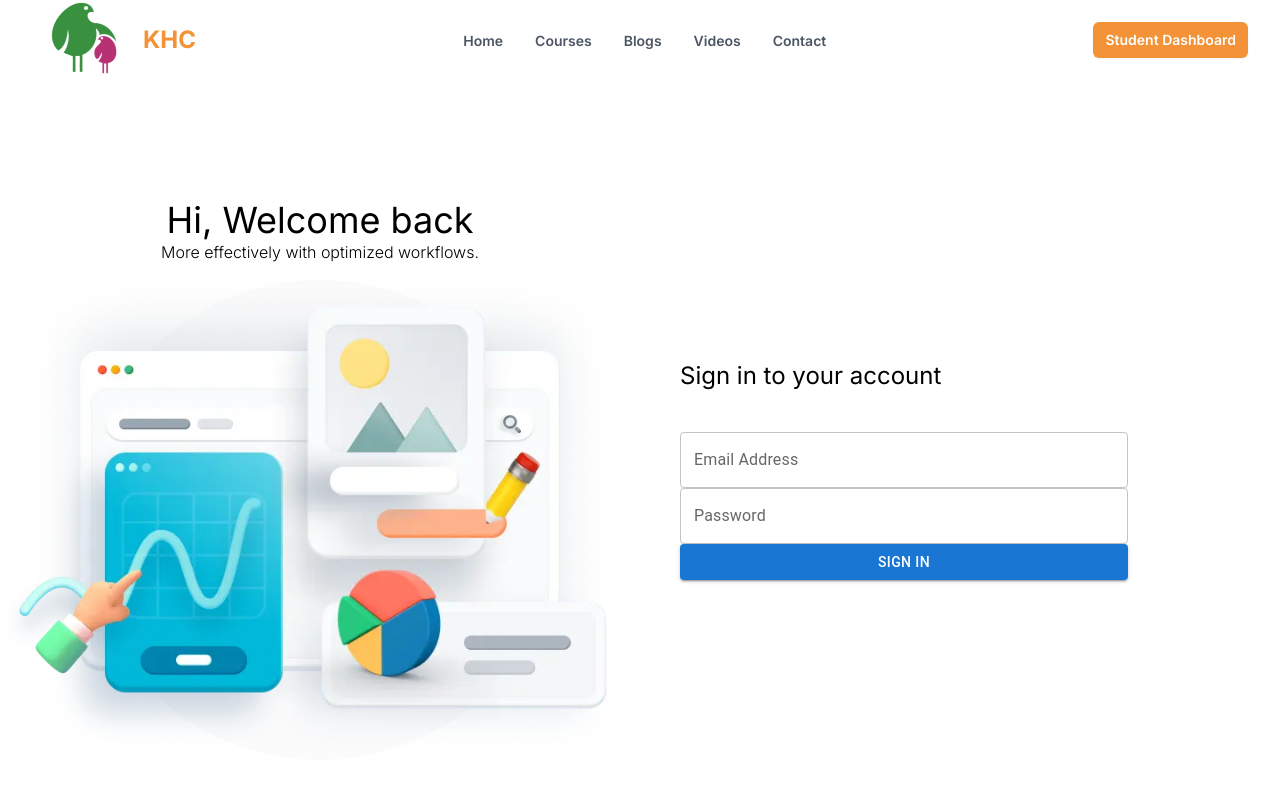
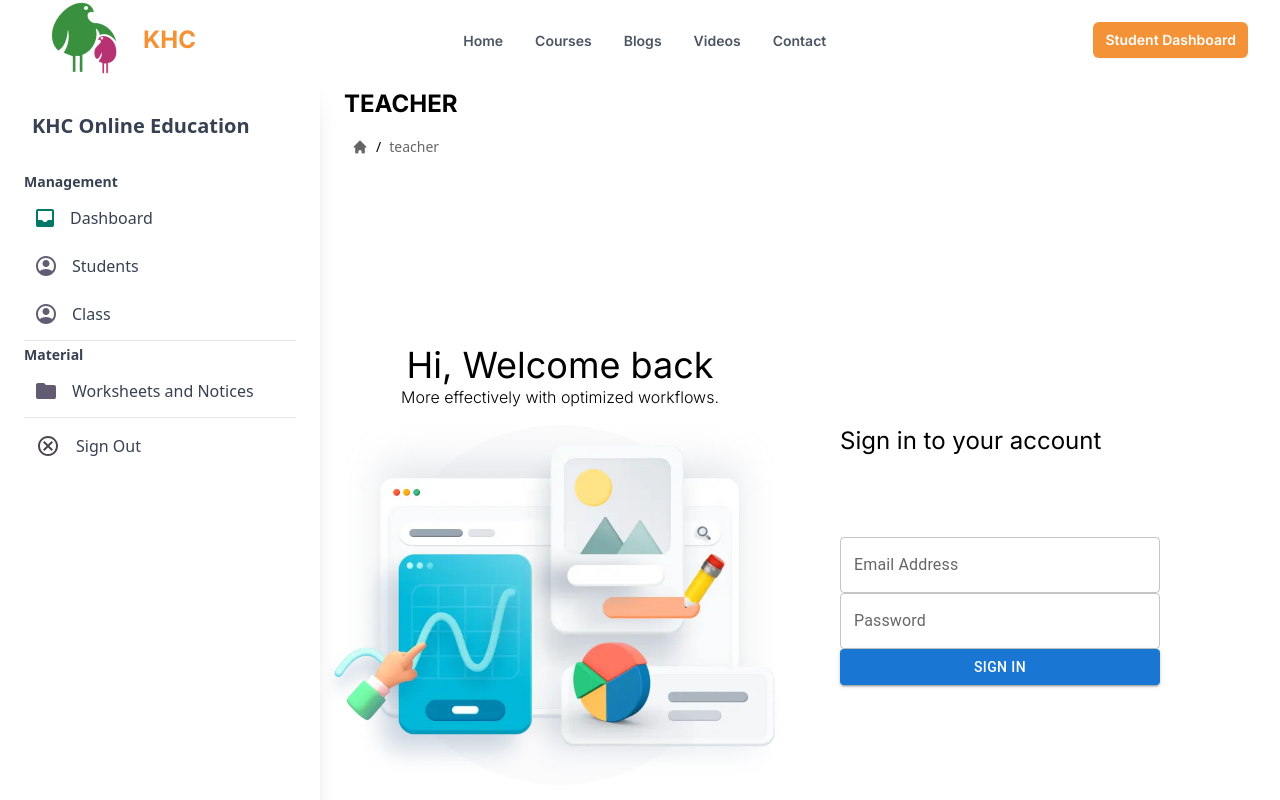
Before and after one commit to sudoarchie/frontend_khc, a Next.js app: page /teacher in a window 1280 px wide. Shown: the top 800 px of the page. Built offline with nearby package versions, Linux system fonts and the light colour scheme.

Commit message:
teacher login and dasboard

```diff
--- /dev/null
+++ b/app/teacher/dashboard/page.tsx
@@ -0,0 +1,37 @@
+'use client'
+import { DashboardCard } from "@/app/components/DashboardCard";
+import { Error } from "@/app/components/error";
+import Loader from "@/app/components/Loading";
+import { useQuery } from "@tanstack/react-query";
+import axios from "axios";
+
+export default function Page() {
+  const { data, isLoading, error } = useQuery({
+    queryKey: ["teacherDashboard"],
+    queryFn: async () => {
+      const response = await axios({
+        url: `${process.env.NEXT_PUBLIC_BASE_URL}/teacher/dashboard`,
+        method: "get",
+        withCredentials: true,
+      });
+      console.log(response.data);
+      return response.data;
+    },
+  });
+
+  if (isLoading) {
+    return <Loader></Loader>;
+  }
+  if (error) {
+    return <Error></Error>;
+  }
+  return (
+    <div className="w-full flex flex-wrap justify-left items-center gap-5 m-14">
+      <DashboardCard
+        title={"Number of student"}
+        dataNumber={data.data}
+      ></DashboardCard>
+
+    </div>
+  );
+}
--- /dev/null
+++ b/app/teacher/layout.tsx
@@ -0,0 +1,123 @@
+
+"use client";
+import { Sidebar } from "@/app/components/SideBar";
+import { Breadcrumb } from "@/app/components/Breadcrumbs";
+import { SectionHeader } from "@/app/components/SectionHeader";
+import { validateAdminToken } from "@/utils/adminLoginValidate";
+import { useRouter } from "next/navigation";
+
+export default function AdminPanelLayout({
+  children,
+}: {
+  children: React.ReactNode;
+}) {
+  const router = useRouter();
+  const sidebarData = [
+    {
+      title: "Management",
+      items: [
+        {
+          href: "/teacher/dashboard",
+          label: "Dashboard",
+          icon: (
+            <svg
+              width="18"
+              height="18"
+              viewBox="0 0 18 18"
+              fill="none"
+              xmlns="http://www.w3.org/2000/svg"
+            >
+              <path
+                d="M2 18C1.45 18 0.975 17.8083 0.575 17.425C0.191667 17.025 0 16.55 0 16V2C0 1.45 0.191667 0.983334 0.575 0.600001C0.975 0.2 1.45 0 2 0H16C16.55 0 17.0167 0.2 17.4 0.600001C17.8 0.983334 18 1.45 18 2V16C18 16.55 17.8 17.025 17.4 17.425C17.0167 17.8083 16.55 18 16 18H2ZM9 13C9.63333 13 10.2083 12.8167 10.725 12.45C11.2417 12.0833 11.6 11.6 11.8 11H16V2H2V11H6.2C6.4 11.6 6.75833 12.0833 7.275 12.45C7.79167 12.8167 8.36667 13 9 13Z"
+                fill="#007867"
+              />
+            </svg>
+          ),
+        },
+        {
+          href: "/teacher/students",
+          label: "Students",
+          icon: (
+            <svg
+              width="20"
+              height="20"
+              viewBox="0 0 20 20"
+              fill="none"
+              xmlns="http://www.w3.org/2000/svg"
+            >
+              <path
+                d="M3.85 15.1C4.7 14.45 5.65 13.9375 6.7 13.5625C7.75 13.1875 8.85 13 10 13C11.15 13 12.25 13.1875 13.3 13.5625C14.35 13.9375 15.3 14.45 16.15 15.1C16.7333 14.4167 17.1875 13.6417 17.5125 12.775C17.8375 11.9083 18 10.9833 18 10C18 7.78333 17.2208 5.89583 15.6625 4.3375C14.1042 2.77917 12.2167 2 10 2C7.78333 2 5.89583 2.77917 4.3375 4.3375C2.77917 5.89583 2 7.78333 2 10C2 10.9833 2.1625 11.9083 2.4875 12.775C2.8125 13.6417 3.26667 14.4167 3.85 15.1ZM10 11C9.01667 11 8.1875 10.6625 7.5125 9.9875C6.8375 9.3125 6.5 8.48333 6.5 7.5C6.5 6.51667 6.8375 5.6875 7.5125 5.0125C8.1875 4.3375 9.01667 4 10 4C10.9833 4 11.8125 4.3375 12.4875 5.0125C13.1625 5.6875 13.5 6.51667 13.5 7.5C13.5 8.48333 13.1625 9.3125 12.4875 9.9875C11.8125 10.6625 10.9833 11 10 11ZM10 20C8.61667 20 7.31667 19.7375 6.1 19.2125C4.88333 18.6875 3.825 17.975 2.925 17.075C2.025 16.175 1.3125 15.1167 0.7875 13.9C0.2625 12.6833 0 11.3833 0 10C0 8.61667 0.2625 7.31667 0.7875 6.1C1.3125 4.88333 2.025 3.825 2.925 2.925C3.825 2.025 4.88333 1.3125 6.1 0.7875C7.31667 0.2625 8.61667 0 10 0C11.3833 0 12.6833 0.2625 13.9 0.7875C15.1167 1.3125 16.175 2.025 17.075 2.925C17.975 3.825 18.6875 4.88333 19.2125 6.1C19.7375 7.31667 20 8.61667 20 10C20 11.3833 19.7375 12.6833 19.2125 13.9C18.6875 15.1167 17.975 16.175 17.075 17.075C16.175 17.975 15.1167 18.6875 13.9 19.2125C12.6833 19.7375 11.3833 20 10 20Z"
+                fill="#625B71"
+              />
+            </svg>
+          ),
+        },
+        {
+          href: "/teacher/class",
+          label: "Class",
+          icon: (
+            <svg
+              width="20"
+              height="20"
+              viewBox="0 0 20 20"
+              fill="none"
+              xmlns="http://www.w3.org/2000/svg"
+            >
+              <path
+                d="M3.85 15.1C4.7 14.45 5.65 13.9375 6.7 13.5625C7.75 13.1875 8.85 13 10 13C11.15 13 12.25 13.1875 13.3 13.5625C14.35 13.9375 15.3 14.45 16.15 15.1C16.7333 14.4167 17.1875 13.6417 17.5125 12.775C17.8375 11.9083 18 10.9833 18 10C18 7.78333 17.2208 5.89583 15.6625 4.3375C14.1042 2.77917 12.2167 2 10 2C7.78333 2 5.89583 2.77917 4.3375 4.3375C2.77917 5.89583 2 7.78333 2 10C2 10.9833 2.1625 11.9083 2.4875 12.775C2.8125 13.6417 3.26667 14.4167 3.85 15.1ZM10 11C9.01667 11 8.1875 10.6625 7.5125 9.9875C6.8375 9.3125 6.5 8.48333 6.5 7.5C6.5 6.51667 6.8375 5.6875 7.5125 5.0125C8.1875 4.3375 9.01667 4 10 4C10.9833 4 11.8125 4.3375 12.4875 5.0125C13.1625 5.6875 13.5 6.51667 13.5 7.5C13.5 8.48333 13.1625 9.3125 12.4875 9.9875C11.8125 10.6625 10.9833 11 10 11ZM10 20C8.61667 20 7.31667 19.7375 6.1 19.2125C4.88333 18.6875 3.825 17.975 2.925 17.075C2.025 16.175 1.3125 15.1167 0.7875 13.9C0.2625 12.6833 0 11.3833 0 10C0 8.61667 0.2625 7.31667 0.7875 6.1C1.3125 4.88333 2.025 3.825 2.925 2.925C3.825 2.025 4.88333 1.3125 6.1 0.7875C7.31667 0.2625 8.61667 0 10 0C11.3833 0 12.6833 0.2625 13.9 0.7875C15.1167 1.3125 16.175 2.025 17.075 2.925C17.975 3.825 18.6875 4.88333 19.2125 6.1C19.7375 7.31667 20 8.61667 20 10C20 11.3833 19.7375 12.6833 19.2125 13.9C18.6875 15.1167 17.975 16.175 17.075 17.075C16.175 17.975 15.1167 18.6875 13.9 19.2125C12.6833 19.7375 11.3833 20 10 20Z"
+                fill="#625B71"
+              />
+            </svg>
+          ),
+        },
+      ],
+    },
+    {
+      title: "Material",
+      items: [
+        {
+          href: "/admin/dashboard/worksheetandnotices",
+          label: "Worksheets and Notices",
+          icon: (
+            <svg
+              width="20"
+              height="16"
+              viewBox="0 0 20 16"
+              fill="none"
+              xmlns="http://www.w3.org/2000/svg"
+            >
+              <path
+                d="M2 16C1.45 16 0.979167 15.8042 0.5875 15.4125C0.195833 15.0208 0 14.55 0 14V2C0 1.45 0.195833 0.979167 0.5875 0.5875C0.979167 0.195833 1.45 0 2 0H8L10 2H18C18.55 2 19.0208 2.19583 19.4125 2.5875C19.8042 2.97917 20 3.45 20 4V14C20 14.55 19.8042 15.0208 19.4125 15.4125C19.0208 15.8042 18.55 16 18 16H2Z"
+                fill="#625B71"
+              />
+            </svg>
+          ),
+        },
+      ],
+    },
+  ];
+  //  async function checkValidation() {
+  //  const validatedToken = await validateAdminToken(); // Wait for Validate to complete
+  //console.log(validatedToken);
+
+  //    i (!validatedToken) {
+  //      router.push("/admin");
+  //   }
+  //  }
+  //  checkValidation();
+
+  return (
+    <div>
+      <div className="flex overflow-x-hidden">
+        <Sidebar sidebarData={sidebarData}></Sidebar>
+        <div className="w-full">
+          <div className="mx-4">
+            <SectionHeader></SectionHeader>
+            <Breadcrumb></Breadcrumb>
+          </div>
+          <div className="w-full">{children}</div>
+        </div>
+      </div>
+    </div>
+  );
+}
--- a/app/teacher/page.tsx
+++ b/app/teacher/page.tsx
@@ -38,7 +38,7 @@ export default function Page() {
       );
     },
     onSuccess: () => {
-      router.push("/student");
+      router.push("/teacher/dashboard");
     },
     onError: () => {
       router.push("/");
@@ -64,7 +64,7 @@ export default function Page() {
           <div className="mx-10 mb-5">
             <h1 className="text-2xl">Sign in to your account</h1>
 
-            <form onSubmit={onSubmit} className="mt-10">
+            <form onSubmit={onSubmit} className="mt-20">
               <TextField
                 id="outlined-basic"
                 variant="outlined"
```
